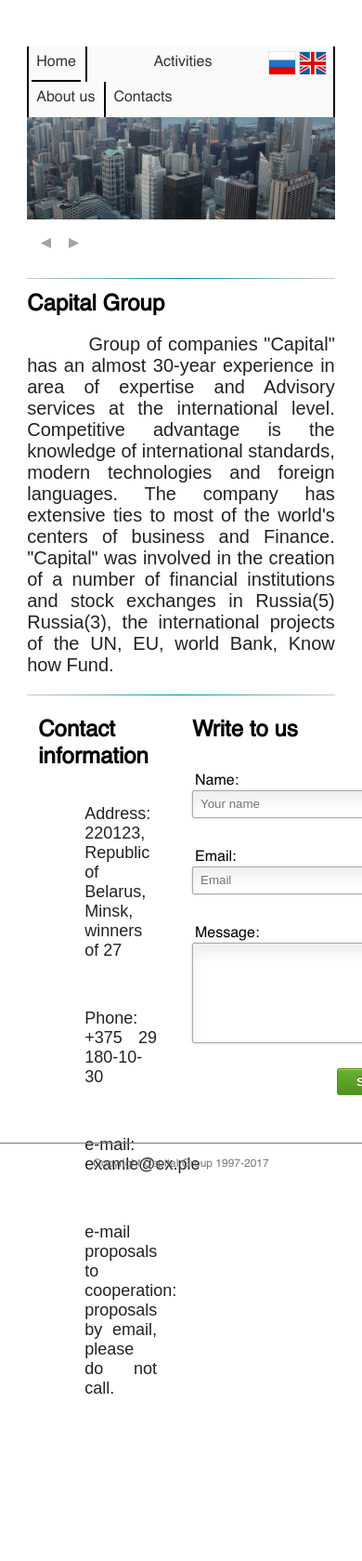
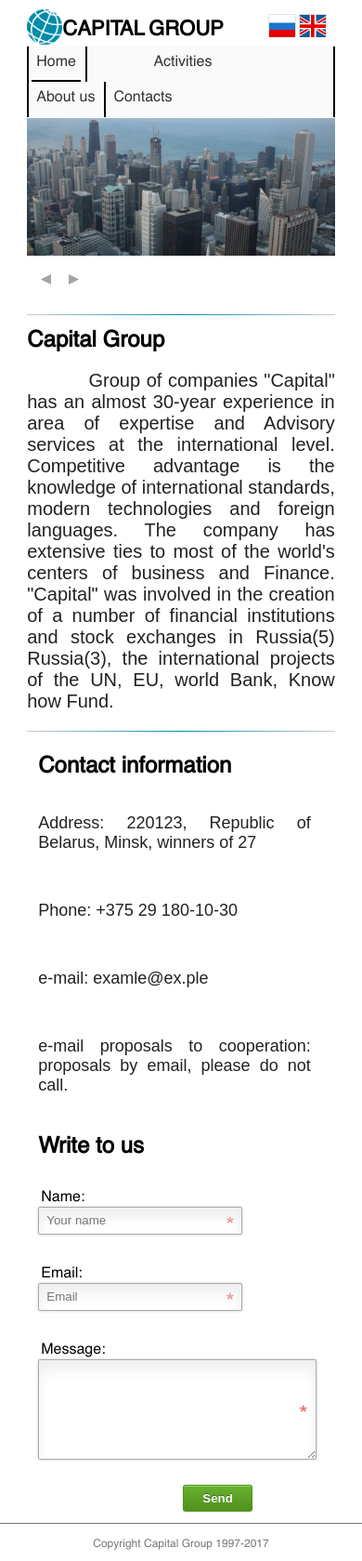
Before and after one commit to KOHEGYCb/CapitalGroup, a PHP site: page /CapitalGroup/ in a window 390 px wide; the page is wider, and only the part inside the window is pictured. Shown: that part at 93% size. Before the commit the page ends 1499 px from the top of that part, so only its background shows below. Run offline with PHP 8.4, Linux system fonts and the light colour scheme; some libraries are stand-ins or nearby versions.

Commit message:
+адаптивность

```diff
--- a/theme/CapitalGroupTheme/css/accordion.css
+++ b/theme/CapitalGroupTheme/css/accordion.css
@@ -2,6 +2,8 @@ ul.accordion,
 ol.accordion {
     margin: 0;
     padding: 0;
+        background: rgba(255,255,255,.5);
+
 }
 
 .accordion li {
--- a/theme/CapitalGroupTheme/css/content.css
+++ b/theme/CapitalGroupTheme/css/content.css
@@ -3,17 +3,23 @@
     padding: 0;
     margin: auto;
     width: 85%;
-    /*    background: rgba(220, 220, 220, 1);*/
+    /*        background: rgba(255, 255, 255, .5);*/
     min-height: calc(100% - 88px);
     padding-left: 15px;
     padding-right: 15px;
-    /*    border-left: 1px solid #666;*/
-    /*    border-right: 1px solid #666;*/
+    /*        border-left: 1px solid #666;*/
+    /*        border-right: 1px solid #666;*/
     position: relative;
     top: 50;
     color: inherit;
+    transition-duration: .5s;
 }
 
+@media screen and (max-width:543px) {
+    .content {
+        top: 89px;
+    }
+}
 
 /*
 .content>h2{
@@ -26,19 +32,27 @@
     /*    border: 1px solid red;*/
     width: 50%;
     position: relative;
-    height: 300px;
+    /*    height: 300px;*/
     margin: 0;
     padding: 0;
     float: left;
-    /*    border-right: 1px solid #777;*/
+    /*    border: 1px solid #777;*/
+}
+
+@media screen and (max-width:1110px) {
+    .contacts {
+        float: none;
+        width: 100%;
+        /*        background: #000;*/
+    }
 }
 
 .home_tel {
-    /*    border: 1px solid black;*/
+    /*    border: 1px solid aqua;*/
     /*    float: left;*/
 }
 
-.contacts>ul {
+.contacts > ul {
     width: 100%;
     list-style-type: none;
     list-style-position: outside;
@@ -46,27 +60,24 @@
     padding: 0px;
 }
 
-.contacts>ul>li {
-    /*    font-size: 9px;*/
+.contacts > ul > li {
     padding: 14px;
-    padding-left: 50px;
-    /*    border-bottom: 1px solid #eee;*/
+    padding-left: 0px;
     position: relative;
 }
 
-.contacts>ul>li:first-child {
+.contacts > ul > li:first-child {
     padding: 12px;
-    /*    border-top: 1px solid #777;*/
     border-bottom: 1px solid transparent;
 }
 
-.contacts>ul>li>ul {
+.contacts > ul > li > ul {
     list-style: none;
     padding: 0;
     margin: 0;
 }
 
-.contacts>ul>li>ul>li {
+.contacts > ul > li > ul > li {
     margin: 5px 0 0 0;
 }
 
@@ -84,7 +95,7 @@
     margin: auto;
 }
 
-.anim_block>div {
+.anim_block > div {
     position: relative;
     float: left;
     margin: 30px;
@@ -105,7 +116,7 @@
     color: #ddd;
 }
 
-.anim_block>div:hover .text {
+.anim_block > div:hover .text {
     transform: translate(10%, -50%) scale(1);
 }
 
@@ -113,7 +124,7 @@
     transition: .3s;
 }
 
-.anim_block>div:hover img {
+.anim_block > div:hover img {
     opacity: .3;
     transform: rotate(10deg) scale(1.5);
 }
--- a/theme/CapitalGroupTheme/css/form.css
+++ b/theme/CapitalGroupTheme/css/form.css
@@ -5,13 +5,16 @@
 }
 
 .contact_form {
+    position: relative;
     margin: 0 0 0 50%;
-    width: 50%;
-/*        border-left: 1px solid #777;*/
-
-/*    border: 1px solid blue;    */
+    width: 100%;
 }
 
+@media screen and (max-width:1110px) {
+    .contact_form {
+        margin: 0;
+    }
+}
 
 /* === List Styles === */
 
@@ -25,7 +28,6 @@
 
 .contact_form li {
     padding: 12px;
-/*    border-bottom: 1px solid #eee;*/
     position: relative;
 }
 
@@ -33,10 +35,8 @@
 .contact_form li:last-child {
     border-bottom: 1px solid transparent;
 }
-.contact_form li:first-child{
-/*    border-top: 1spx solid #777;*/
 
-}
+.contact_form li:first-child {}
 
 
 /* === Form Header === */
@@ -148,15 +148,15 @@
     left: -6px;
 }
 
-.contact_form input:focus+.form_hint {
+.contact_form input:focus + .form_hint {
     display: inline;
 }
 
-.contact_form input:required:valid+.form_hint {
+.contact_form input:required:valid + .form_hint {
     background: #28921f;
 }
 
-.contact_form input:required:valid+.form_hint::before {
+.contact_form input:required:valid + .form_hint::before {
     color: #28921f;
 }
 
--- a/theme/CapitalGroupTheme/css/lang.css
+++ b/theme/CapitalGroupTheme/css/lang.css
@@ -1,30 +1,45 @@
-.lang{
+.lang {
     z-index: 10001;
-/*    border: 1px solid red;*/
+    /*    border: 1px solid red;*/
     display: block;
     position: absolute;
     width: 75px;
     right: 0;
     top: 5px;
+
+
 }
-.lang a{
+
+.lang a {
     display: block;
     z-index: 10001;
     float: left;
-/*    border: 1px solid green;*/
+    /*    border: 1px solid green;*/
     width: 20px;
     height: 15px;
     padding: 5px;
     margin-left: 3px;
 }
-.lang_fixed{
+
+.lang_fixed {
     position: fixed;
     top: 5px;
     right: 7.5%;
+    transition-duration: 0s;
+
 }
-.lang>.ru{
+
+.lang > .ru {
     background: url(../images/rus.png);
 }
-.lang>.en{
+
+.lang > .en {
     background-image: url(../images/eng.png);
 }
+
+@media screen and (max-width:720px) {
+    .lang {
+        top: -35px;
+        transition-duration: .5s;
+    }
+}
--- a/theme/CapitalGroupTheme/css/logo.css
+++ b/theme/CapitalGroupTheme/css/logo.css
@@ -1,31 +1,82 @@
 .logo {
-    /*    position: absolute;*/
     margin: 0;
     padding: 0;
-    width: 300px;
     height: 38px;
-    /*    background: url(../images/logo.png) rgba(250, 250, 250, 1);*/
     position: absolute;
     z-index: 100;
-    top: 50;
+    top: 47px;
     left: 7.5%;
-/*    border: 1px solid red;*/
+    transition-duration: .3s;
+
 }
 
-.logo>h4 {
-    font-size: 22px;
-/*    border: 1px solid black;*/
-    margin: 4px;
-    margin-left: 45px;
-    padding: 0;
-    display: block;
-}
-.logo>img{
+.logo > img {
     width: 38px;
     height: 38px;
     float: left;
 }
+
 #logo.fixed {
     position: fixed;
     top: 0;
 }
+
+.logo > h4 {
+    font-size: 22px;
+    position: relative;
+    margin: 0;
+    margin-top: 6px;
+    padding: 0;
+    display: block;
+    width: 100%;
+    transition-duration: .5s;
+}
+
+@media screen {
+
+    .logo {
+        width: 21.5%;
+    }
+
+    .logo > h4 {
+        font-size: 22px;
+    }
+
+}
+
+@media screen and (max-width: 1080px) {
+    .logo {
+        width: 135px;
+    }
+
+    .logo > h4 {
+        font-size: 18px;
+        margin-top: -3px;
+    }
+
+}
+
+@media screen and (max-width: 825px) {
+    .logo > h4 {
+        color: transparent;
+        transition-delay: .3s;
+    }
+}
+
+@media screen and (max-width: 640px) {
+    .logo {
+        width: 100%;
+        top: 10px;
+    }
+    .logo > h4 {
+        color: #000;
+        font-size: 22px;
+        position: relative;
+        margin: 0;
+        margin-top: 6px;
+        padding: 0;
+        display: block;
+        width: 100%;
+        transition-duration: .5s;
+    }
+}
--- a/theme/CapitalGroupTheme/css/style.css
+++ b/theme/CapitalGroupTheme/css/style.css
@@ -21,7 +21,7 @@ body {
     background-size: 100%;
 */
 /*
-        background:#494949 url(../images/background1.jpg) top center no-repeat fixed;
+        background:#FFF url(../images/background2.jpg) top center no-repeat fixed;
     background-color: #FFF;
     background-size: cover;
     -moz-background-size: cover;
```
Also changed, not shown: data/other/i18n_menu_cache.xml (+1 -1 lines), theme/CapitalGroupTheme/css/slider.css (deleted), theme/CapitalGroupTheme/images/background2.jpg (added), theme/CapitalGroupTheme/js/jquery.accordion.2.0.js, 2 other files.
